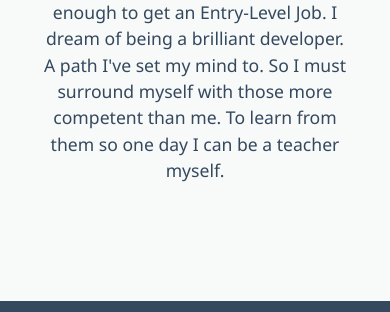
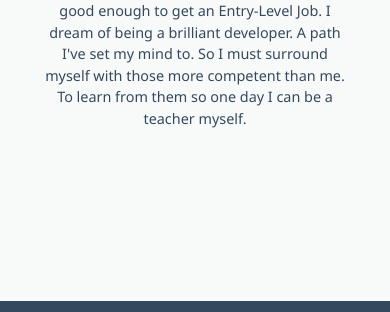
Before and after one commit to 14doan/14doan.github.io, a plain HTML site: page resume/index.html in a window 390 px wide. Shown: the part 290-602 px from the top of the page. Drawn offline with Linux system fonts and the light colour scheme.

Commit message:
welcome text size

```diff
--- a/resume/styles.css
+++ b/resume/styles.css
@@ -33,19 +33,27 @@ html{
 /*980/16=61.25 */
 @media(max-width:61.25em){
   html{
-    font-size:57.5%;
+    font-size:50.5%;
+  }
+  .welcome-section > p{
+    text-align:center;
+    max-width: 400px;
   }
 }
 /*460/16=28.75*/
 @media(max-width:28.75em){
   html{
-    font-size:55%;
+    font-size:45%;
   }
   .nav{
     justify-content: center;
   }
   .nav-list{
     margin:0 1rem;
+  }
+  .welcome-section > p{
+    text-align:center;
+    max-width: 300px;
   }
 }
 
@@ -127,7 +135,7 @@ img{
 .welcome-section > p{
   font-size:2rem;
   text-align:center;
-  width: 80%;
+  width: 600px;
 }
 
 /*PROJECT AREA*/
```
